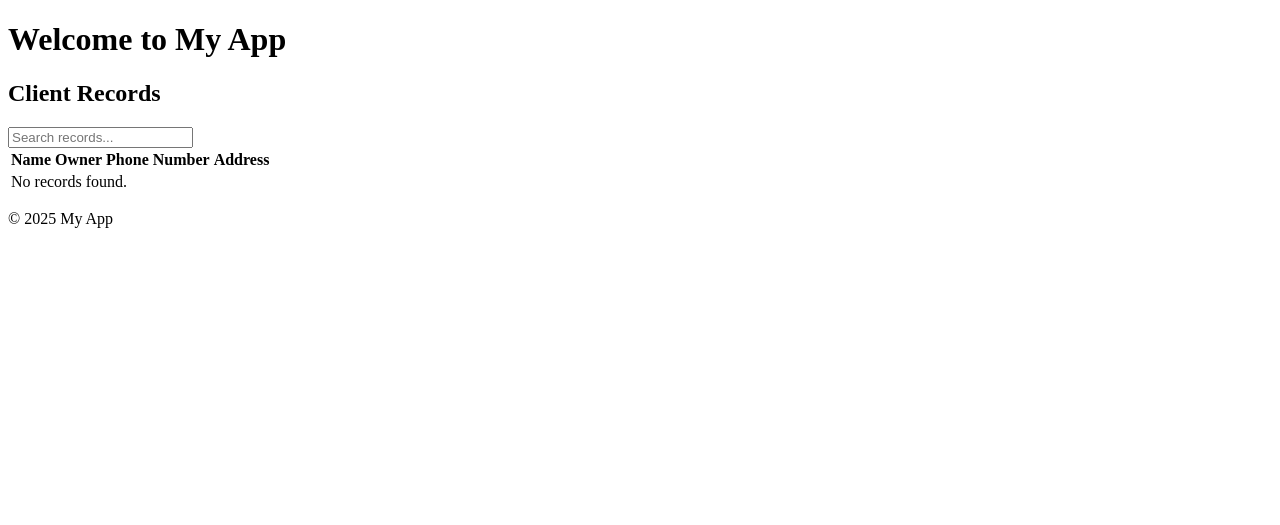
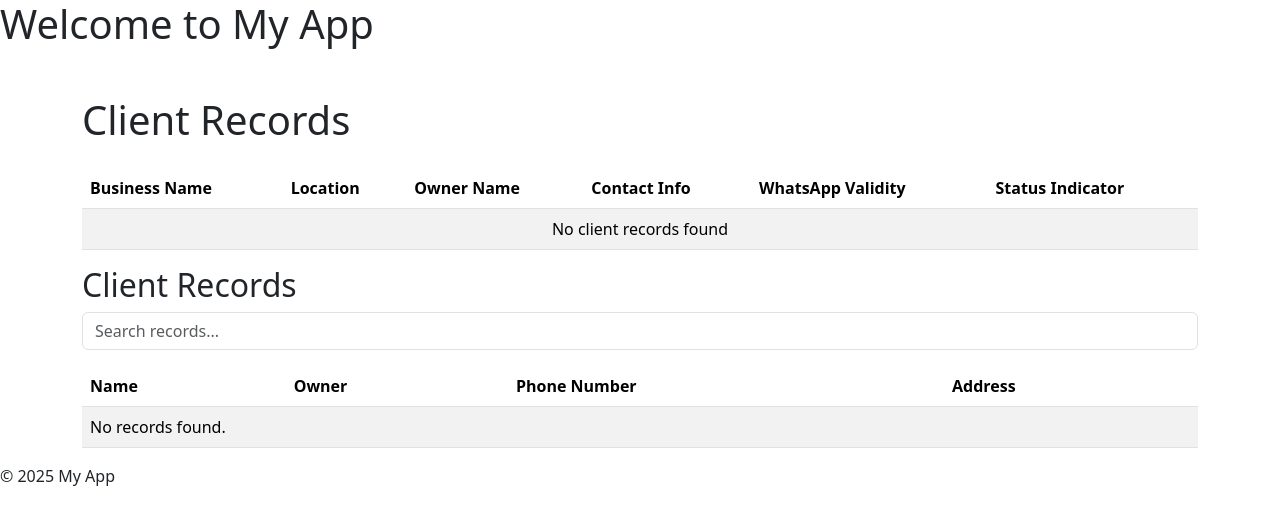
Before and after one commit to chiagoziemng/Customer-Record-System, a Django app: page /client-records/ in a window 1280 px wide. Shown: the top 525 px of the page. Run offline with Django 5.2, Linux system fonts and the light colour scheme; a user stored in the database is signed in; data comes from the database, SQL or seed files in the repository.

Commit message:
fest: Add client record with status indicator

```diff
--- a/sales/templates/base.html
+++ b/sales/templates/base.html
@@ -4,6 +4,9 @@
     <meta charset="UTF-8">
     <meta name="viewport" content="width=device-width, initial-scale=1.0">
     <title>{% block title %}My App{% endblock %}</title>
+    <!-- Add this to the <head> section of your HTML -->
+<link href="https://cdn.jsdelivr.net/npm/bootstrap@5.3.0-alpha1/dist/css/bootstrap.min.css" rel="stylesheet">
+
 </head>
 <body>
     <header>
--- a/sales/templates/sales/client_record_list.html
+++ b/sales/templates/sales/client_record_list.html
@@ -1,5 +1,42 @@
 {% extends "base.html" %}
 {% block content %}
+<div class="container mt-5">
+    <h1 class="mb-4">Client Records</h1>
+    <div class="row">
+        <div class="col-12">
+            <table class="table table-striped table-responsive">
+                <thead>
+                    <tr>
+                        <th scope="col">Business Name</th>
+                        <th scope="col">Location</th>
+                        <th scope="col">Owner Name</th>
+                        <th scope="col">Contact Info</th>
+                        <th scope="col">WhatsApp Validity</th>
+                        <th scope="col">Status Indicator</th>
+                    </tr>
+                </thead>
+                <tbody>
+                    {% for client in client_records %}
+                    <tr>
+                        <td>{{ client.business_name }}</td>
+                        <td>{{ client.location }}</td>
+                        <td>{{ client.owner_name }}</td>
+                        <td>{{ client.contact_info }}</td>
+                        <td>{% if client.whatsapp_validity %}Valid{% else %}Invalid{% endif %}</td>
+                        <td class="text-{{ client.get_status_indicator_display|lower }}">
+                            <span class="badge bg-{{ client.status_indicator }}">{{ client.get_status_indicator_display }}</span>
+                        </td>
+                    </tr>
+                    {% empty %}
+                    <tr>
+                        <td colspan="6" class="text-center">No client records found</td>
+                    </tr>
+                    {% endfor %}
+                </tbody>
+            </table>
+        </div>
+    </div>
+</div>
 <div class="container">
     <h2>Client Records</h2>
     <input type="text" id="searchBox" placeholder="Search records..." class="form-control mb-3">
--- a/sales/urls.py
+++ b/sales/urls.py
@@ -4,5 +4,6 @@
 urlpatterns = [
     path('login/', CustomLoginView.as_view(), name='login'),
     path('client-records/', ClientRecordListView.as_view(), name='client-records'),
-    path('client-records/<int:pk>/', client_record_detail, name='client-record-detail')
+    path('client-records/<int:pk>/', client_record_detail, name='client-record-detail'),
+    path('client-records/<int:id>/', client_record_detail, name='client_record_detail'),
 ]
--- a/sales/views.py
+++ b/sales/views.py
@@ -11,15 +11,18 @@
 
 
 
+def client_record_detail(request, id):
+    record = get_object_or_404(ClientRecord, pk=id)
+    return render(request, 'client_record_detail.html', {'record': record})
+
+
 @login_required
 def client_record_detail(request, pk):
     client_record = get_object_or_404(ClientRecord, pk=pk, sale_agent=request.user)
     return JsonResponse({
         "name": client_record.business_name,
-        "email": client_record.email,
         "phone_number": client_record.contact_info,
         "address": client_record.location,
-        "created_at": client_record.created_at.strftime("%Y-%m-%d %H:%M:%S")
     })
 
 
```
Also changed, not shown: sales/admin.py (+6 -1 lines).
